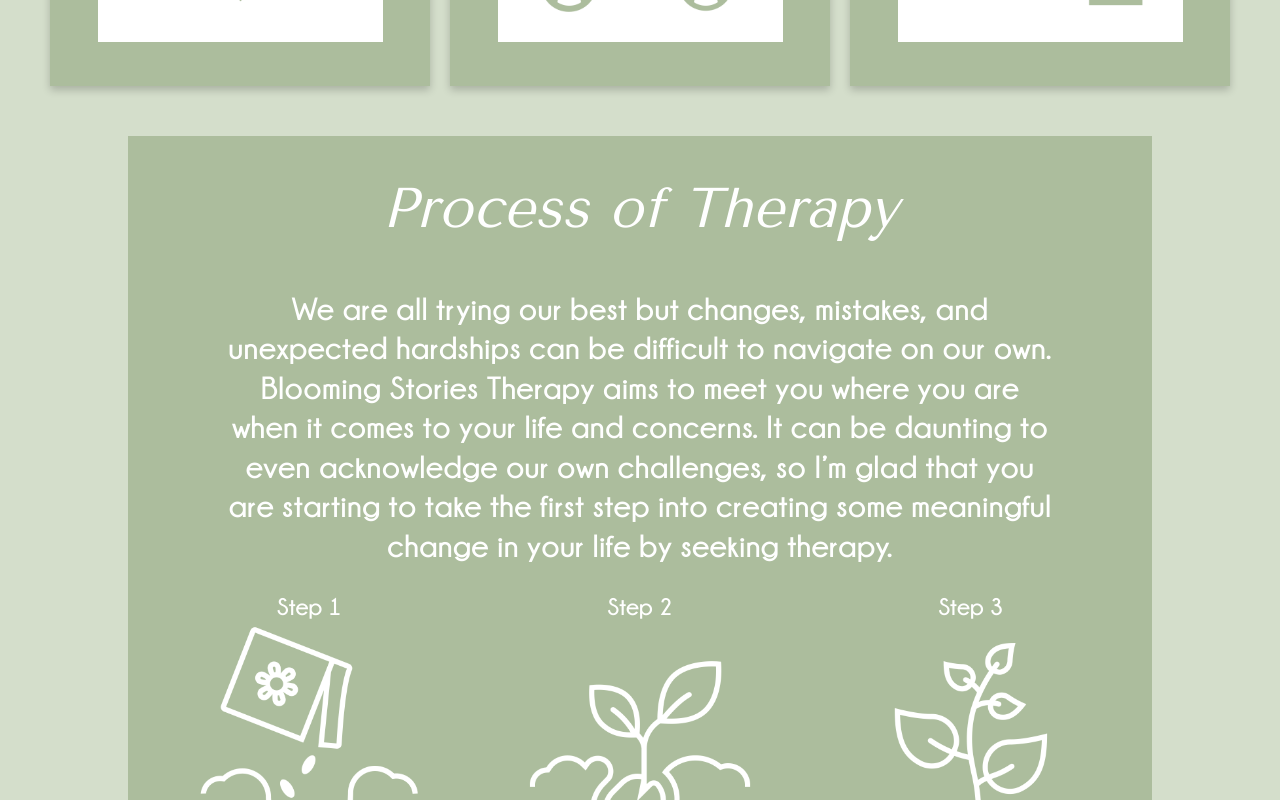
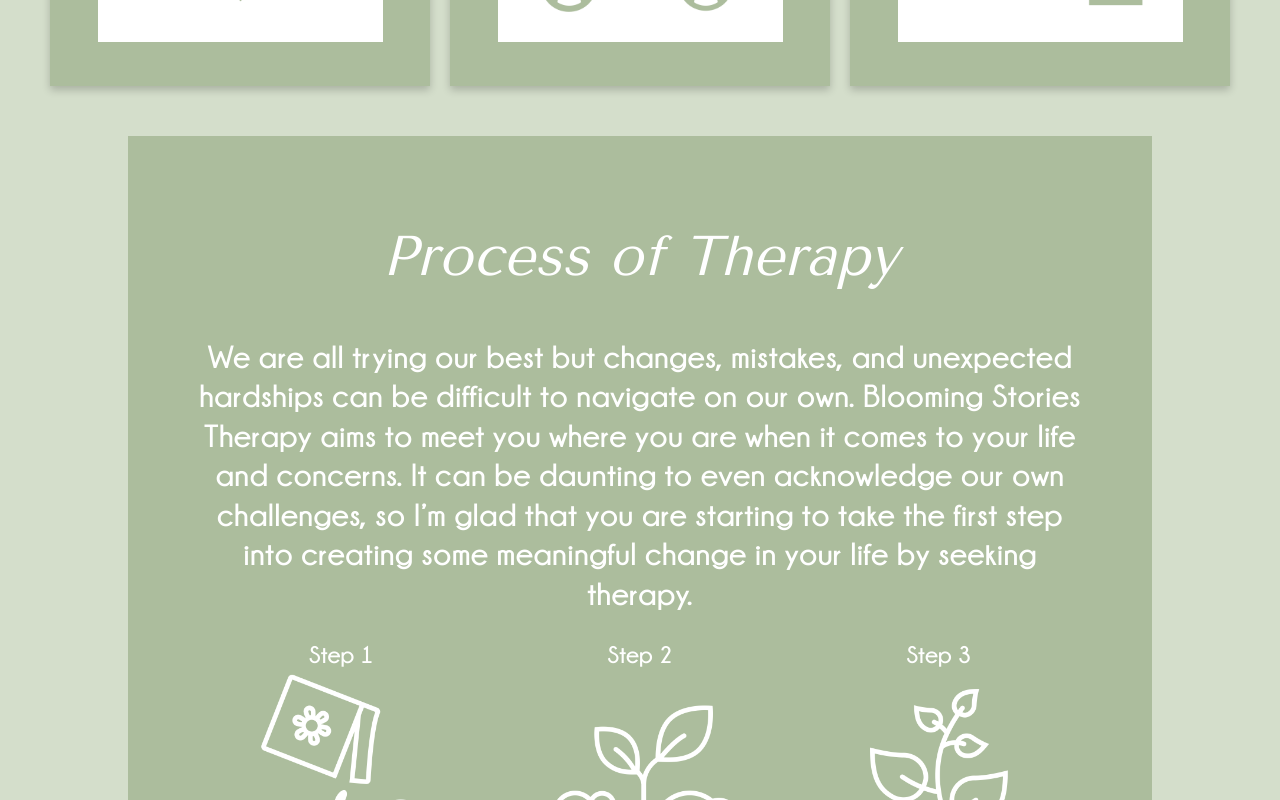
Before and after one commit to ViMan21/blooming-stories-therapy, a React (Create React App) app: page / in a window 1280 px wide. Shown: the part 1600-2400 px from the top of the page. Built offline with nearby package versions, Linux system fonts and the light colour scheme.

Commit message:
minor fix

```diff
--- a/src/pages/home.js
+++ b/src/pages/home.js
@@ -58,14 +58,14 @@
                 <Box className='summary-box'
                     sx={{
                         backgroundColor: 'primary.main',
-                        p: '1rem',
+                        p: '5vw',
                         my: 5
                     }}>
                     <Typography className="slogan" variant="h3" color="secondary.main" sx={{my: 3}}>
                         Process of Therapy
                     </Typography>
 
-                    <Typography className="summary" variant="h4" color="secondary.main" sx={{my: 3, px: 10}}>
+                    <Typography className="summary" variant="h4" color="secondary.main" sx={{my: 3 }}>
                         We are all trying our best but changes, mistakes, and unexpected hardships can be difficult to navigate on our own. Blooming Stories Therapy aims to meet you where you are when it comes to your life and concerns. It can be daunting to even acknowledge our own challenges, so I’m glad that you are starting to take the first step into creating some meaningful change in your life by seeking therapy.
                     </Typography>
 
```
